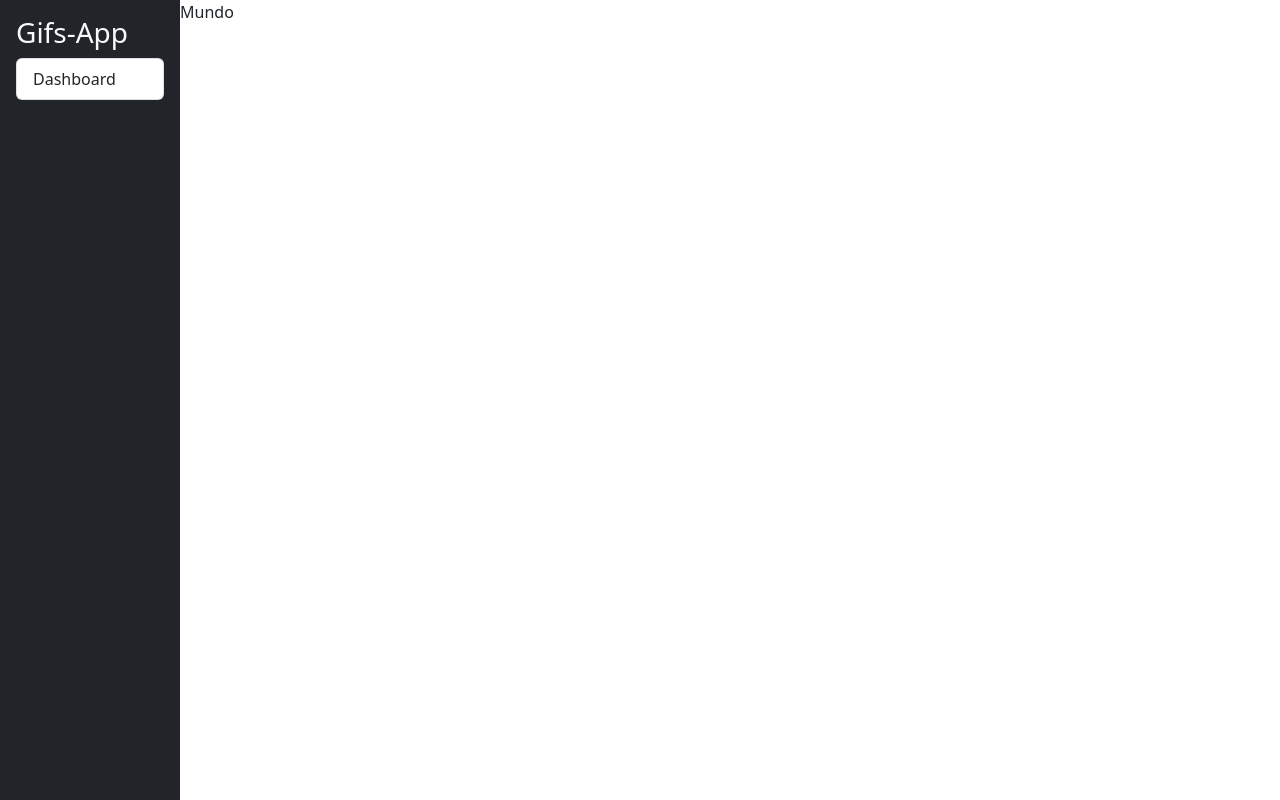
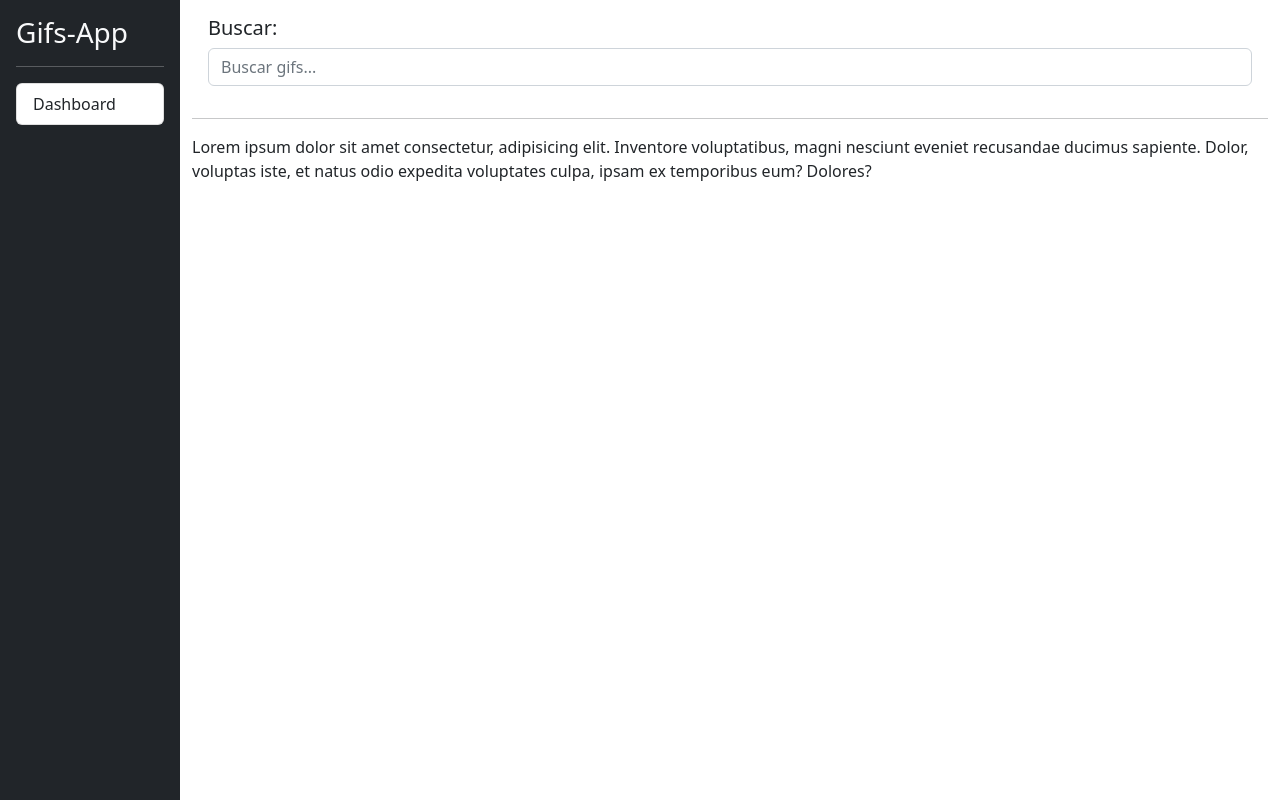
Before and after one commit to Yeison2017/gifsApp, an Angular app: page / in a window 1280 px wide. Built offline with nearby package versions, Linux system fonts and the light colour scheme.

Commit message:
Se maqueta el menu principal

```diff
--- a/src/app/app.component.html
+++ b/src/app/app.component.html
@@ -1,14 +1,34 @@
 <div class="d-flex">
+  <!-- Slidebar -->
   <div class="bg-dark border-right p-3" id="sidebar">
-    <h3 class="text-light">Gifs-App</h3
+    <h3 class="text-light">Gifs-App</h3>
 
-
-      >
+    <hr class="text-white" />
 
     <div class="list-group list-reset">
       <a href="#" class="list-group-item list-group-item-action">Dashboard</a>
     </div>
   </div>
 
-  <div>Mundo</div>
+  <!-- End Slidebar -->
+
+  <div class="container">
+    <div class="row p-3">
+      <div class="col">
+        <h5>Buscar:</h5>
+        <input type="text" class="form-control" placeholder="Buscar gifs..." />
+      </div>
+    </div>
+
+    <hr />
+
+    <div class="row">
+      <div class="col">
+        Lorem ipsum dolor sit amet consectetur, adipisicing elit. Inventore
+        voluptatibus, magni nesciunt eveniet recusandae ducimus sapiente. Dolor,
+        voluptas iste, et natus odio expedita voluptates culpa, ipsam ex
+        temporibus eum? Dolores?
+      </div>
+    </div>
+  </div>
 </div>
```
